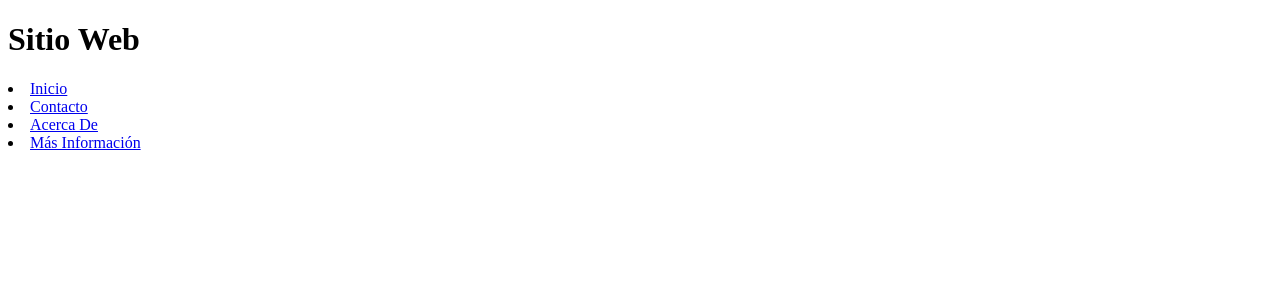
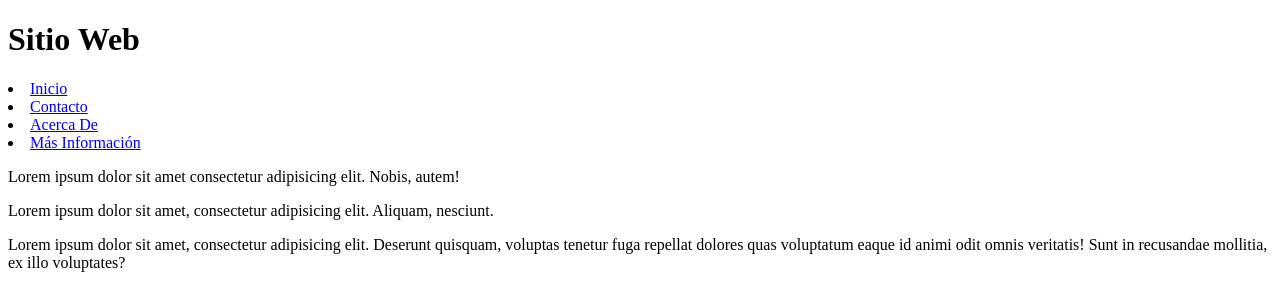
Before and after one commit to Ricardo-Pacheco/Examen2, a plain HTML site: page index.html in a window 1280 px wide. Drawn offline with Linux system fonts and the light colour scheme.

Commit message:
Cambios den el body de la página web

```diff
--- a/index.html
+++ b/index.html
@@ -15,5 +15,11 @@
         <li><a href="#">Más Información</a></li>
     </lu>
 
+    <div class="container">
+        <p>Lorem ipsum dolor sit amet consectetur adipisicing elit. Nobis, autem!</p>
+        <p>Lorem ipsum dolor sit amet, consectetur adipisicing elit. Aliquam, nesciunt.</p>
+        <p>Lorem ipsum dolor sit amet, consectetur adipisicing elit. Deserunt quisquam, voluptas tenetur fuga repellat dolores quas voluptatum eaque id animi odit omnis veritatis! Sunt in recusandae mollitia, ex illo voluptates?</p>
+    </div>
+
 </body>
 </html>
```
